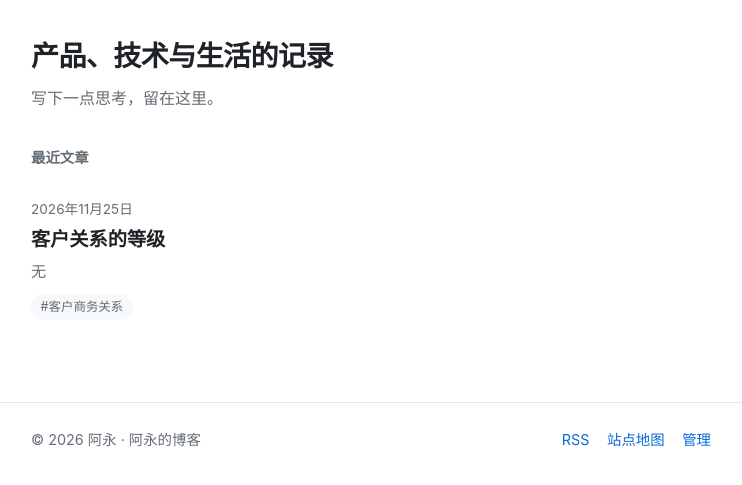
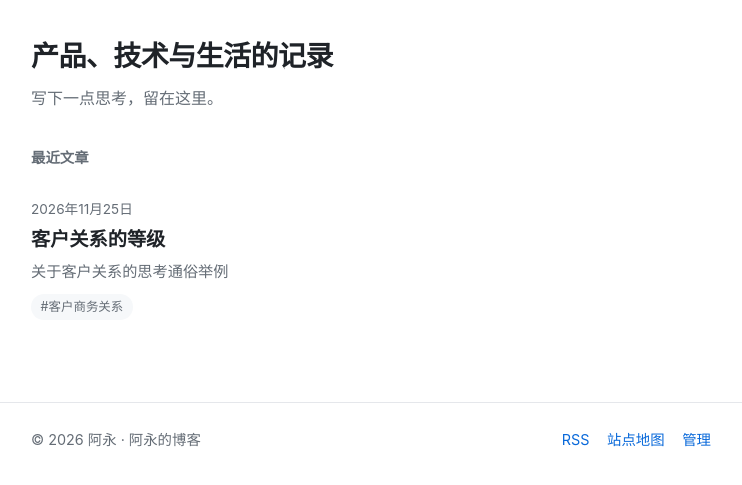
Before and after one commit to zh-simon/wordfo-blog, an Astro site: page / in a window 1280 px wide. Shown: the part 67-552 px from the top of the page, without its empty margins (269-1011 px from the left). Built offline with nearby package versions, Linux system fonts and the light colour scheme; Astro itself is replaced by a stand-in of ours.

Commit message:
Update 文章 “客户关系的等级”

```diff
--- a/src/content/posts/客户关系的等级.md
+++ b/src/content/posts/客户关系的等级.md
@@ -1,6 +1,6 @@
 ---
 title: 客户关系的等级
-description: 无
+description: 关于客户关系的思考通俗举例
 pubDate: 2026-11-25
 tags:
   - 客户商务关系
```
